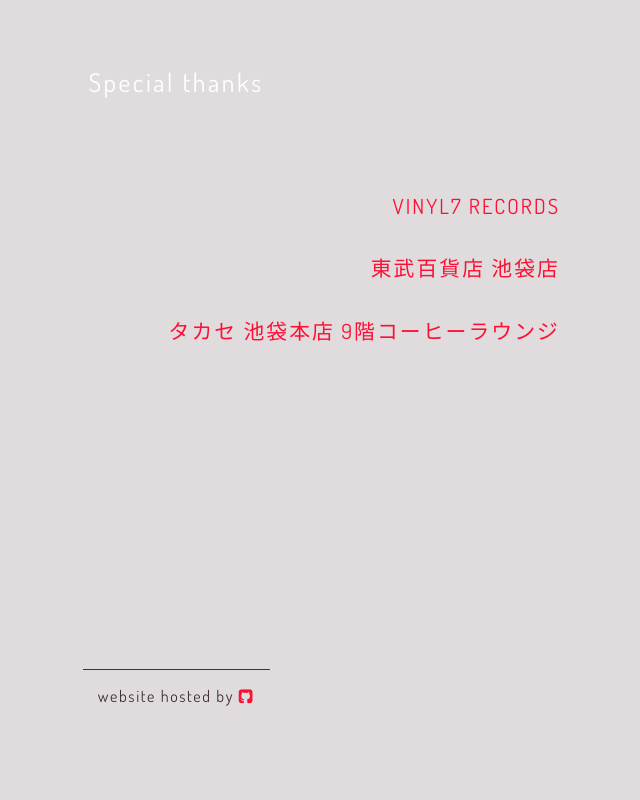
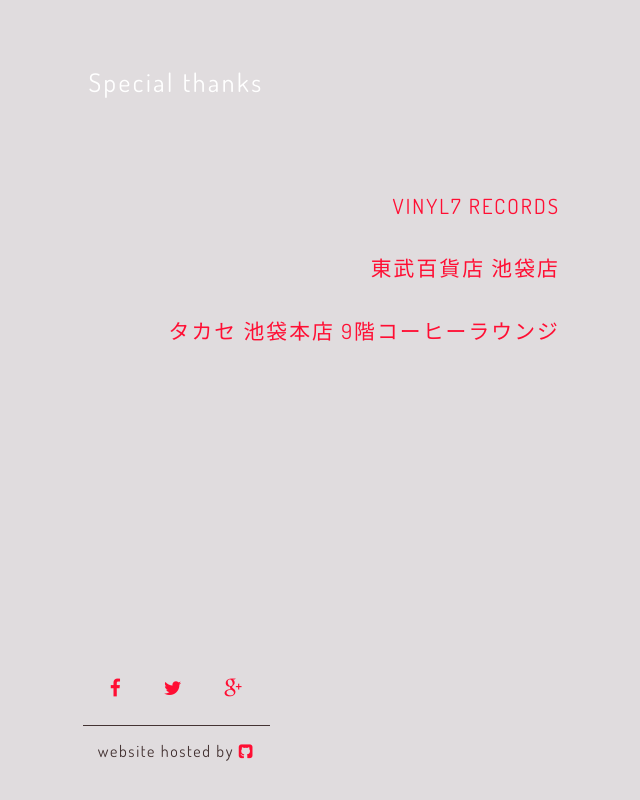
Before and after one commit to haveanicetrip/haveanicetrip.github.io, a plain HTML site: page index.html in a window 1280 px wide. Shown: the part 7219-8019 px from the top of the page, without its empty margins (464-1104 px from the left). Drawn offline with Linux system fonts and the light colour scheme; files whose address does not match are found by name.

Commit message:
add social button add helper style

```diff
--- a/assets/nice.css
+++ b/assets/nice.css
@@ -25,6 +25,19 @@ a {
 a:hover {
   border-bottom: 2px solid #ff0e33;
   text-decoration: none;
+}
+
+
+/* helper */
+.clearfix {
+  &:after {
+    content: "";
+    display: table;
+    clear: both;
+  }
+}
+.hidden {
+  display: none;
 }
 
 
@@ -245,8 +258,26 @@ em {
 }
 
 
+.social {
+  margin-top: 40%;
+}
+.social .buttonList {
+}
+.social .buttonList .button {
+  display: inline-block;
+  vertical-align: middle;
+  height: 40px;
+  line-height: 40px;
+  margin-right: 5%;
+  font-size: 120%;
+}
+.social .buttonList .button:last-child {
+  margin-right: 0;
+}
+
+
 .hosted {
-  margin-top: 40%;
+  margin-top: 2%;
   margin-bottom: 20%;
 }
 .hosted .by {
@@ -299,6 +330,7 @@ em {
   .credit .creditList,
   .specialThanks .place,
   .specialThanks .twitter,
+  .social .buttonList .button,
   .hosted .by {
     font-size: 60%;
     letter-spacing: 0.05em;
--- a/index.html
+++ b/index.html
@@ -152,6 +152,19 @@
       <li><a href="http://www.takase-yogashi.com/honten.html">タカセ 池袋本店 9階コーヒーラウンジ</a></li>
     </ul>
   </article>
+  <article class="social">
+    <ul class="buttonList">
+      <li class="button facebook">
+                <a href="http://www.facebook.com/share.php?u=http://haveanicetrip.github.io/" onclick="window.open(this.href, 'FBwindow', 'width=650, height=450, menubar=no, toolbar=no, scrollbars=yes'); return false;"><i class="fa fa-facebook"><span class="hidden">Facebook</span></i></a>
+      </li>
+      <li class="button twitter">
+                <a href="http://twitter.com/share?count=horizontal&amp;original_referer=haveanicetrip.github.io/&amp;url=http://haveanicetrip.github.io/&amp;text=“Trippin feat. K.A.I on the mic” by carios,koitama,rudytunez&amp;hashtags=Trippin" onclick="window.open(this.href, 'tweetwindow', 'width=550, height=450,personalbar=0,toolbar=0,scrollbars=1,resizable=1'); return false;" data-text="chkchkchk"><i class="fa fa-twitter"><span class="hidden">Twitter</span></i></a>
+      </li>
+      <li class="button gplus">
+                <a href="https://plus.google.com/share?url=http://haveanicetrip.github.io/" onclick="window.open(this.href, 'Gwindow', 'width=650, height=450, menubar=no, toolbar=no, scrollbars=yes'); return false;"><i class="fa fa-google-plus"><span class="hidden">Google+</span></i></a>
+      </li>
+    </ul>
+  </article>
   <article class="hosted">
     <p class="by">website hosted by <a href="https://pages.github.com/" title="github pages"><i class="fa fa-github-square"></i></a></p>
   </article>
```
